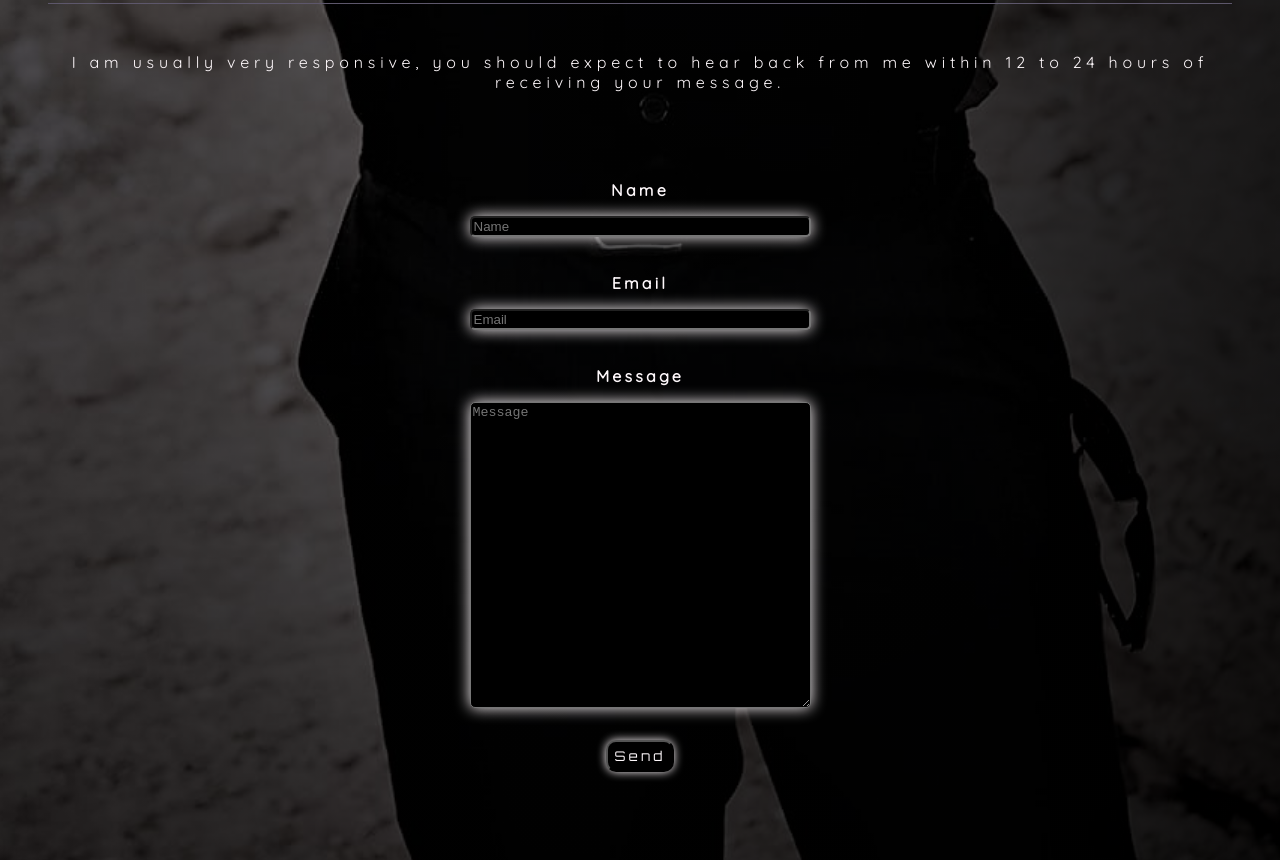
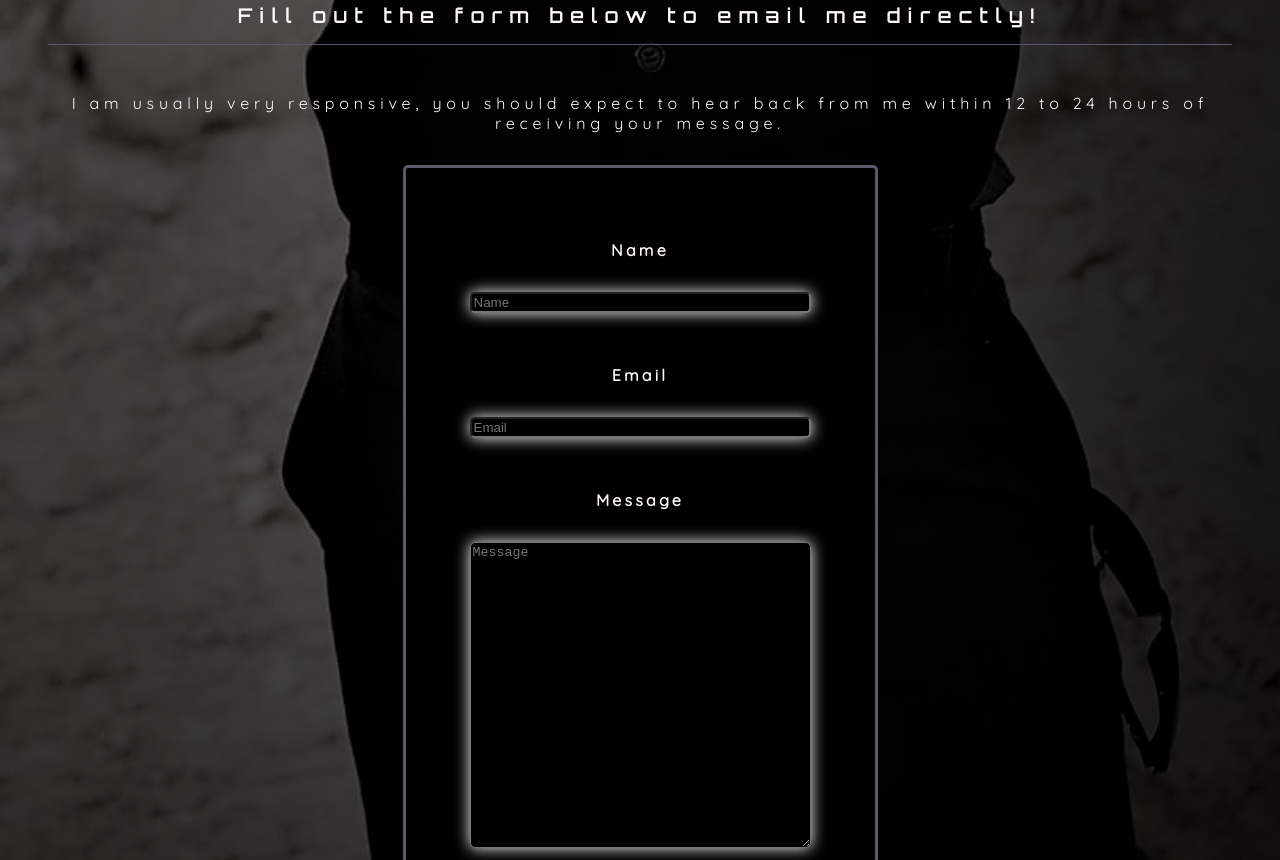
Before and after one commit to JesseSandvik/Portfolio-React, a React (Create React App) app: page /contact in a window 1280 px wide. Shown: the part 1940-2800 px from the top of the page. Built offline with nearby package versions, Linux system fonts and the light colour scheme; a web font is replaced by a local one.

Commit message:
added page transitions

```diff
--- a/package.json
+++ b/package.json
@@ -6,6 +6,7 @@
     "@testing-library/react": "^11.2.7",
     "@testing-library/user-event": "^12.8.3",
     "cypress": "^8.5.0",
+    "framer-motion": "^4.1.17",
     "node-sass": "^6.0.1",
     "react": "^17.0.2",
     "react-dom": "^17.0.2",
--- a/src/contact/Contact.js
+++ b/src/contact/Contact.js
@@ -1,10 +1,20 @@
 import React from "react";
+import { motion } from 'framer-motion';
 import EmailForm from "../utils/EmailForm";
 import contactOne from '../images/contact.png';
+import ScrollToTop from '../utils/ScrollToTop';
 
-export default function Contact() {
+export default function Contact({ initialMotion, animateMotion, exitMotion, transition }) {
     return (
-        <article className="contact">
+        <>
+        <ScrollToTop />
+        <motion.article
+            className="contact"
+            initial={initialMotion}
+            animate={animateMotion}
+            exit={exitMotion}
+            transition={transition}
+        >
             <h1>Contact</h1>
             <img src={contactOne} alt="Coffee and Keyboard" />
             <h2>Connect with me on LinkedIn!</h2>
@@ -20,6 +30,7 @@ export default function Contact() {
             <h2>Fill out the form below to email me directly!</h2>
             <p>I am usually very responsive, you should expect to hear back from me within 12 to 24 hours of receiving your message.</p>
             <EmailForm />
-        </article>
+        </motion.article>
+        </>
     );
 };
--- a/src/home/Home.js
+++ b/src/home/Home.js
@@ -1,9 +1,18 @@
 import React from 'react';
+import { motion } from 'framer-motion';
 import DeveloperIcons from '../utils/DeveloperIcons';
+import ScrollToTop from '../utils/ScrollToTop';
 
-export default function Home() {
+export default function Home({ initialMotion, animateMotion, exitMotion, transition }) {
     return (
-        <article>
+        <>
+        <ScrollToTop />
+        <motion.article
+            initial={initialMotion}
+            animate={animateMotion}
+            exit={exitMotion}
+            transition={transition}
+        >
             <h3><b>Welcome to my portfolio!</b></h3>
             <small>My name is</small>
             <h1><strong>Jesse Sandvik</strong>,</h1>
@@ -13,6 +22,7 @@ export default function Home() {
             <h2><strong>front-end web development</strong>.</h2>
             <DeveloperIcons />
             <p>I'm here to help you solve problems, one line of code at a time.</p>
-        </article>
+        </motion.article>
+        </>
     );
 };
--- a/src/index.css
+++ b/src/index.css
@@ -630,6 +630,8 @@ section main article {
 }
 
 section main article.about img, section main article.projects img, section main article.contact img {
+  background-color: #000000;
+  border: 1px solid #5D576B;
   border-radius: 10px;
   margin: 5vh auto;
   max-width: 100%;
@@ -643,6 +645,7 @@ section main article.contact .item a {
   -webkit-box-align: center;
       -ms-flex-align: center;
           align-items: center;
+  background-color: #000000;
   border: 3px outset #5D576B;
   display: -webkit-box;
   display: -ms-flexbox;
@@ -670,6 +673,7 @@ section main article.about, section main article.projects, section main article.
 section main article.about h1, section main article.projects h1, section main article.contact h1 {
   border-bottom: 1px solid #FDF7FA;
   margin: 0 0 5vh 0;
+  margin: 10vh 0 0;
   text-transform: uppercase;
   width: 100%;
 }
@@ -704,6 +708,9 @@ section main article h1, section main article h2, section main article h3 {
 }
 
 section main article form {
+  background-color: #000000;
+  border: 3px solid #5D576B;
+  border-radius: 5px;
   display: -webkit-box;
   display: -ms-flexbox;
   display: flex;
@@ -711,13 +718,13 @@ section main article form {
   -webkit-box-direction: normal;
       -ms-flex-direction: column;
           flex-direction: column;
-  padding: 5vh 0 0;
+  padding: 5vh 5vw 0;
 }
 
 section main article form label {
   font-weight: 600;
   letter-spacing: .2rem;
-  margin: 1rem;
+  margin: 2rem;
 }
 
 section main article form input {
--- a/src/index.scss
+++ b/src/index.scss
@@ -120,6 +120,8 @@ section {
 
             &.about, &.projects, &.contact {
                 img {
+                    background-color: $primary-color;
+                    border: 1px solid $muted-color;
                     border-radius: 10px;
                     margin: 5vh auto;
                     max-width: 100%;
@@ -132,6 +134,7 @@ section {
                     margin: 5vh 0;
                     a {
                         align-items: center;
+                        background-color: $primary-color;
                         border: 3px outset $muted-color;;
                         display: flex;
                         flex-direction: column;
@@ -152,6 +155,7 @@ section {
                 h1 {
                     border-bottom: 1px solid set-text-color($primary-color);
                     margin: 0 0 5vh 0;
+                    margin: 10vh 0 0;
                     text-transform: uppercase;
                     width: 100%;
                 }
@@ -187,14 +191,17 @@ section {
             }
 
             form {
+                background-color: $primary-color;
+                border: 3px solid $muted-color;
+                border-radius: 5px;
                 display: flex;
                 flex-direction: column;
-                padding: 5vh 0 0;
+                padding: 5vh 5vw 0;
 
                 label {
                     font-weight: 600;
                     letter-spacing: .2rem;
-                    margin: 1rem;
+                    margin: 2rem;
                 }
 
                 input {
--- a/src/layout/NotFound.js
+++ b/src/layout/NotFound.js
@@ -1,16 +1,22 @@
 import React from 'react';
 import { useLocation, useHistory } from 'react-router-dom';
+import { motion } from 'framer-motion';
 
-function NotFound() {
+function NotFound({ initialMotion, animateMotion, exitMotion, transition }) {
     const location = useLocation();
     const history = useHistory();
 
     return (
-        <>
+        <motion.article
+            initial={initialMotion}
+            animate={animateMotion}
+            exit={exitMotion}
+            transition={transition}
+        >
         <h2>Oops!</h2>
         <h3>The location <bold>{location.pathname}</bold> does not exist.</h3>
         <h2>Please return to the <button type="button" onClick={() => history.goBack()}><bold>previous</bold></button> page.</h2>
-        </>
+        </motion.article>
     )
 }
 
--- a/src/layout/Routes.js
+++ b/src/layout/Routes.js
@@ -1,26 +1,79 @@
 import React from "react";
 import { Route, Switch } from "react-router-dom";
-
+import { AnimatePresence } from "framer-motion";
 import About from "../about/About";
 import Contact from "../contact/Contact";
 import Home from "../home/Home";
 import NotFound from "./NotFound";
 import Projects from "../projects/Projects";
-import ScrollToTop from "../utils/ScrollToTop";
 
-function Routes () {
+export default function Routes () {
+    const transition = {
+        duration: 0.3,
+        ease: [0.6, 0.01, -0.05, 0.9],
+    };
+
+    const initialMotion = {
+        opacity: 0,
+    };
+
+    const animateMotion = {
+        opacity: 1,
+    };
+
+    const exitMotion = {
+        opacity: 0,
+    };
+
     return (
         <>
-        <ScrollToTop />
-        <Switch>
-            <Route exact path="/" render={() => <Home />} />
-            <Route path="/about" render={() => <About />} />
-            <Route path="/projects" render={() => <Projects />} />
-            <Route path="/contact" render={() => <Contact />} />
-            <Route render={() => <NotFound />} />
-        </Switch>
+        <Route render={({ location }) => (
+            <AnimatePresence initial={ false } exitBeforeEnter>
+                <Switch location={ location } key={ location.pathname }>
+                    <Route exact path="/" render={() => <Home
+                                                            initialMotion={initialMotion}
+                                                            animateMotion={animateMotion}
+                                                            exitMotion={exitMotion}
+                                                            transition={transition}
+                                                        />
+                                                        }
+                    />
+                    <Route path="/about" render={() => <About
+                                                            initialMotion={initialMotion}
+                                                            animateMotion={animateMotion}
+                                                            exitMotion={exitMotion}
+                                                            transition={transition}
+                                                        />
+                                                        }
+                    />
+                    <Route path="/projects" render={() => <Projects
+                                                            initialMotion={initialMotion}
+                                                            animateMotion={animateMotion}
+                                                            exitMotion={exitMotion}
+                                                            transition={transition}
+                                                        />
+                                                        }
+                    />
+                    <Route path="/contact" render={() => <Contact
+                                                            initialMotion={initialMotion}
+                                                            animateMotion={animateMotion}
+                                                            exitMotion={exitMotion}
+                                                            transition={transition}
+                                                        />
+                                                        }
+                    />
+                    <Route render={() => <NotFound
+                                            initialMotion={initialMotion}
+                                            animateMotion={animateMotion}
+                                            exitMotion={exitMotion}
+                                            transition={transition}
+                                        />
+                                        }
+                    />
+                </Switch>
+            </AnimatePresence>
+        )}
+        />
         </>
-    )
-}
-
-export default Routes;
+    );
+};
--- a/src/projects/Projects.js
+++ b/src/projects/Projects.js
@@ -1,11 +1,21 @@
 import React from 'react';
+import { motion } from 'framer-motion';
 import keyboard from '../images/shadow-keyboard.png';
 import periodicTablesOne from '../images/projects/periodicTables/PeriodicTables1.png';
 import pomodoroTimerOne from '../images/projects/pomodoroTimer/PomodoroTimer1.png';
+import ScrollToTop from '../utils/ScrollToTop';
 
-export default function Projects() {
+export default function Projects({ initialMotion, animateMotion, exitMotion, transition }) {
     return (
-        <article className="projects">
+        <>
+        <ScrollToTop />
+        <motion.article
+            className="projects"
+            initial={initialMotion}
+            animate={animateMotion}
+            exit={exitMotion}
+            transition={transition}
+        >
             <h1>Projects</h1>
             <img src={keyboard} alt="computer keyboard" />
             <p>
@@ -57,6 +67,7 @@ export default function Projects() {
                     <small> GitHub Repo</small>
                 </a>
             </div>
-        </article>
+        </motion.article>
+        </>
     );
 };
```
Also changed, not shown: src/about/About.js (+17 -4 lines), 2 other files (tests, documents, lock files or other folders).
